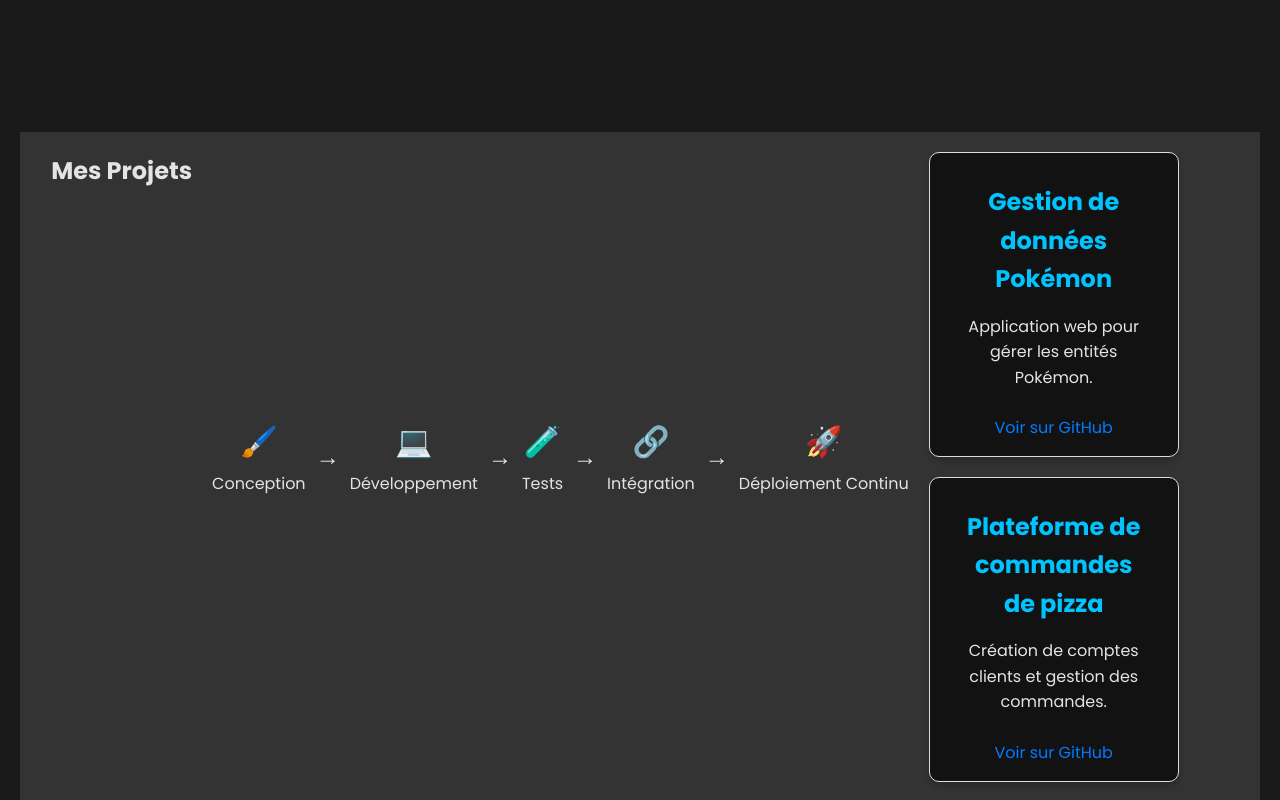
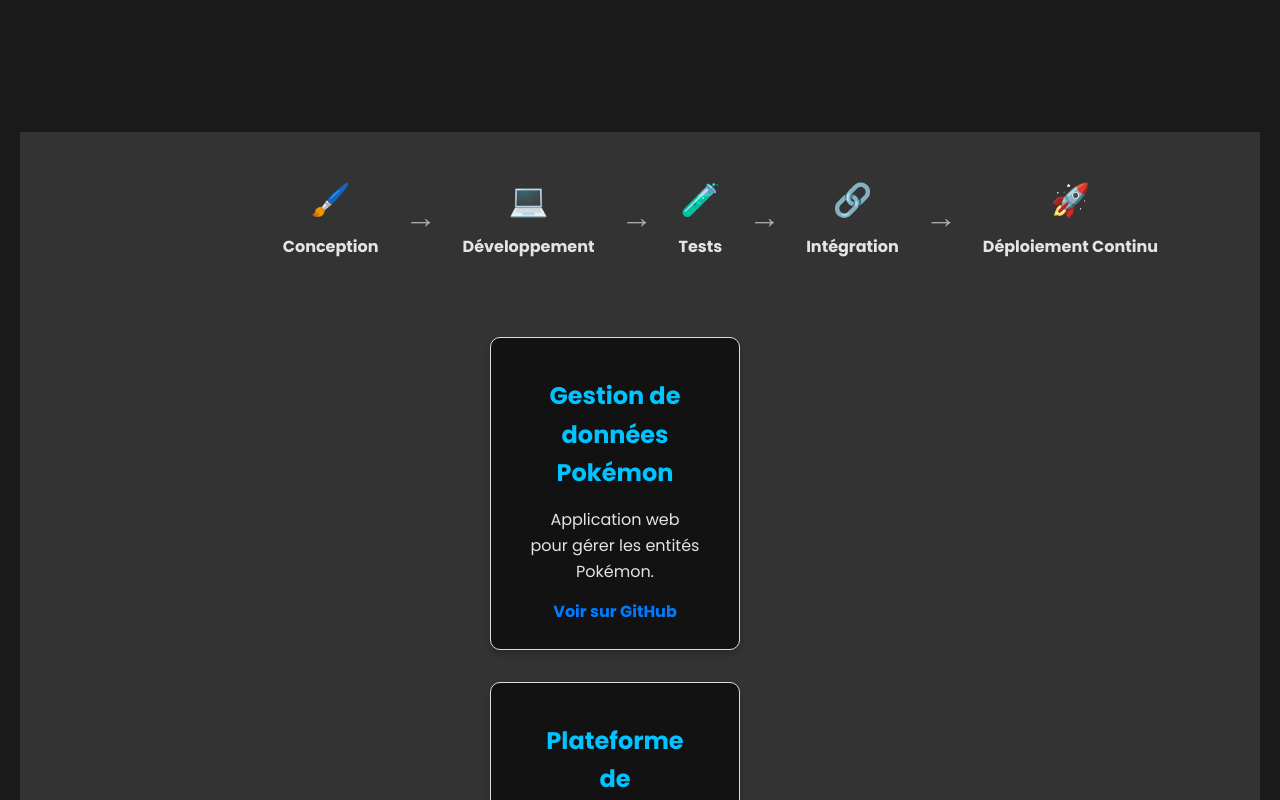
Before and after one commit to YanniBouaoud/portfolio, a React (Create React App) app: page / in a window 1280 px wide. Shown: the part 1900-2700 px from the top of the page. Built offline with nearby package versions, Linux system fonts and the light colour scheme.

Commit message:
add timeline

```diff
--- a/src/components/Projects/Projects.css
+++ b/src/components/Projects/Projects.css
@@ -1,55 +1,162 @@
 .projects {
-  padding: 20px;
+  padding: 2rem;
+  font-family: Arial, sans-serif;
 }
 
+.projects h2 {
+  text-align: center;
+  margin-bottom: 2rem;
+  color: #333;
+}
+
+/* Frise chronologique */
 .timeline {
   display: flex;
   align-items: center;
-  justify-content: space-between;
-  margin-bottom: 20px;
+  justify-content: center;
+  flex-wrap: wrap;
+  gap: 1rem;
+  margin-bottom: 3rem;
+  opacity: 0;
+  transform: translateY(20px);
+  transition: all 0.5s ease;
+}
+
+.timeline.animate {
+  opacity: 1;
+  transform: translateY(0);
 }
 
 .timeline-step {
+  position: relative;
   display: flex;
+  flex-direction: column;
   align-items: center;
-  flex-direction: column;
   text-align: center;
+  padding: 10px;
+  border-radius: 10px;
+  transition: transform 0.3s ease, box-shadow 0.3s ease;
+}
+
+.timeline-step:hover {
+  transform: scale(1.1);
+  z-index: 10;
 }
 
 .step-icon {
-  font-size: 30px;
-  margin-bottom: 5px;
+  font-size: 2rem;
+  margin-bottom: 0.5rem;
+  transition: transform 0.3s ease;
+}
+
+.step-label {
+  font-size: 1rem;
+  font-weight: bold;
+  transition: font-size 0.3s ease;
+}
+
+.timeline-step:hover .step-icon {
+  transform: scale(1.1);
+}
+
+.timeline-step:hover .step-label {
+  font-size: 1.5rem;
 }
 
 .timeline-arrow {
-  font-size: 24px;
-  margin: 0 10px;
+  font-size: 2rem;
+  color: #aaa;
 }
 
+.tooltip {
+  position: absolute;
+  bottom: 120%;
+  left: 50%;
+  transform: translateX(-50%);
+  background-color: #222;
+  color: #fff;
+  padding: 10px;
+  border-radius: 5px;
+  white-space: nowrap;
+  font-size: 0.875rem;
+  opacity: 0;
+  visibility: hidden;
+  transition: opacity 0.3s ease, transform 0.3s ease;
+}
+
+.timeline-step:hover .tooltip {
+  opacity: 1;
+  visibility: visible;
+  transform: translateX(-50%) translateY(-10px);
+}
+
+/* Liste des projets */
 .project-list {
   display: grid;
   grid-template-columns: repeat(auto-fit, minmax(300px, 1fr));
-  gap: 20px;
+  gap: 2rem;
 }
 
 .project-card {
+  position: relative;
+  background-color: #f9f9f9;
   border: 1px solid #ddd;
-  border-radius: 8px;
-  padding: 15px;
-  box-shadow: 2px 2px 5px rgba(0, 0, 0, 0.1);
+  border-radius: 10px;
+  padding: 1.5rem;
+  text-align: center;
+  overflow: hidden;
+  transition: box-shadow 0.3s ease, transform 0.3s ease;
+}
+
+.project-card:hover {
+  box-shadow: 0 10px 20px rgba(0, 0, 0, 0.1);
+  transform: scale(1.05);
 }
 
 .project-card h3 {
-  margin-top: 0;
+  font-size: 1.25rem;
+  margin-bottom: 0.5rem;
+  color: #444;
+}
+
+.project-card p {
+  font-size: 1rem;
+  margin-bottom: 1rem;
+  color: #666;
 }
 
 .project-card a {
   color: #007bff;
   text-decoration: none;
-  margin-top: 10px;
-  display: inline-block;
+  font-weight: bold;
 }
 
-.project-card a:hover {
+.project-card:hover a {
   text-decoration: underline;
 }
+
+.project-screenshot {
+  position: absolute;
+  top: 0;
+  left: 0;
+  width: 100%;
+  height: 100%;
+  object-fit: cover;
+  opacity: 0;
+  transition: opacity 0.3s ease-in-out;
+  z-index: 1;
+}
+
+.project-card:hover .project-screenshot {
+  opacity: 1;
+  z-index: 10;
+}
+
+.project-image-overlay {
+  position: absolute;
+  top: -150px; /* Ajustez selon vos besoins */
+  left: 50%;
+  transform: translateX(-50%);
+  width: 100%;
+  text-align: center;
+}
--- a/src/components/Projects/Projects.jsx
+++ b/src/components/Projects/Projects.jsx
@@ -1,4 +1,4 @@
-import React from "react";
+import React, { useEffect, useRef, useState } from "react";
 import "./Projects.css";
 
 const Projects = () => {
@@ -7,56 +7,119 @@
       title: "Gestion de données Pokémon",
       description: "Application web pour gérer les entités Pokémon.",
       link: "https://github.com/YanniBouaoud",
+      imageSrc: "/SFG-iphone1.png", // Chemin relatif à partir de la racine
     },
     {
       title: "Plateforme de commandes de pizza",
       description: "Création de comptes clients et gestion des commandes.",
       link: "https://github.com/YanniBouaoud",
+      imageSrc: "/images/pizza.png", // Capture d'écran du projet
     },
-    // Ajoutez d'autres projets ici.
   ];
+
+  const timelineSteps = [
+    {
+      icon: "🖌️",
+      label: "Conception",
+      tools: "Maquettage, UML, Wireframes/Wireflow",
+    },
+    {
+      icon: "💻",
+      label: "Développement",
+      tools: "React, Node.js, Spring Boot, Java 17",
+    },
+    {
+      icon: "🧪",
+      label: "Tests",
+      tools: "JUnit, Test fonctionnels, Checkstyle",
+    },
+    { icon: "🔗", label: "Intégration", tools: "GitHub" },
+    {
+      icon: "🚀",
+      label: "Déploiement Continu",
+      tools: "Firebase, Docker",
+    },
+  ];
+
+  const timelineRef = useRef(null);
+  const [isVisible, setIsVisible] = useState(false);
+  const [hoveredStep, setHoveredStep] = useState(null);
+  const [hoveredProject, setHoveredProject] = useState(null);
+
+  useEffect(() => {
+    const observer = new IntersectionObserver(
+      ([entry]) => {
+        if (entry.isIntersecting) {
+          setIsVisible(true);
+        }
+      },
+      { threshold: 0.5 }
+    );
+
+    if (timelineRef.current) {
+      observer.observe(timelineRef.current);
+    }
+
+    return () => {
+      if (timelineRef.current) {
+        observer.unobserve(timelineRef.current);
+      }
+    };
+  }, []);
 
   return (
     <div className="projects">
       <h2>Mes Projets</h2>
 
       {/* Frise chronologique */}
-      <div className="timeline">
-        <div className="timeline-step">
-          <span className="step-icon">🖌️</span>
-          <p>Conception</p>
-        </div>
-        <div className="timeline-arrow">→</div>
-        <div className="timeline-step">
-          <span className="step-icon">💻</span>
-          <p>Développement</p>
-        </div>
-        <div className="timeline-arrow">→</div>
-        <div className="timeline-step">
-          <span className="step-icon">🧪</span>
-          <p>Tests</p>
-        </div>
-        <div className="timeline-arrow">→</div>
-        <div className="timeline-step">
-          <span className="step-icon">🔗</span>
-          <p>Intégration</p>
-        </div>
-        <div className="timeline-arrow">→</div>
-        <div className="timeline-step">
-          <span className="step-icon">🚀</span>
-          <p>Déploiement Continu</p>
-        </div>
+      <div
+        className={`timeline ${isVisible ? "animate" : ""}`}
+        ref={timelineRef}
+      >
+        {timelineSteps.map((step, index) => (
+          <React.Fragment key={index}>
+            <div
+              className="timeline-step"
+              onMouseEnter={() => setHoveredStep(index)}
+              onMouseLeave={() => setHoveredStep(null)}
+            >
+              <span className="step-icon">{step.icon}</span>
+              <p className="step-label">{step.label}</p>
+              {hoveredStep === index && (
+                <div className="tooltip">{step.tools}</div>
+              )}
+            </div>
+            {index < timelineSteps.length - 1 && (
+              <div className="timeline-arrow">→</div>
+            )}
+          </React.Fragment>
+        ))}
       </div>
 
       {/* Liste des projets */}
       <div className="project-list">
         {projects.map((project, index) => (
-          <div key={index} className="project-card">
+          <div
+            key={index}
+            className="project-card"
+            onMouseEnter={() => setHoveredProject(index)}
+            onMouseLeave={() => setHoveredProject(null)}
+          >
             <h3>{project.title}</h3>
             <p>{project.description}</p>
             <a href={project.link} target="_blank" rel="noopener noreferrer">
               Voir sur GitHub
             </a>
+            {/* Affichage de l'image lorsque la souris est sur la carte */}
+            {hoveredProject === index && (
+              <div className="project-image-overlay">
+                <img
+                  src={project.imageSrc}
+                  alt={`Aperçu du projet ${project.title}`}
+                  className="project-screenshot"
+                />
+              </div>
+            )}
           </div>
         ))}
       </div>
```
